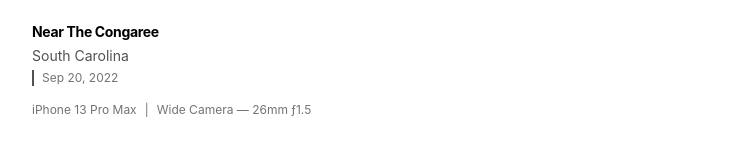
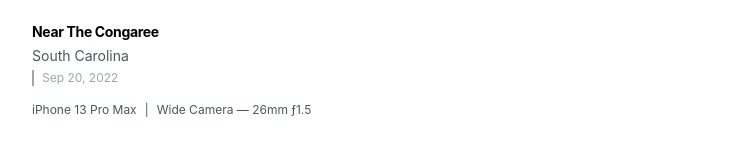
Before and after one commit to knlrvr/my-portfolio, a Next.js app: page /photos/near-the-congaree in a window 1280 px wide. Shown: the part 924-1092 px from the top of the page, without its empty margins (272-1007 px from the left). Built offline with nearby package versions, Linux system fonts and the light colour scheme.

Commit message:
styling: photos pages

```diff
--- a/app/globals.css
+++ b/app/globals.css
@@ -24,7 +24,7 @@
   --sh-keyword: #9d0006;
   --sh-comment: #928374;
   ::selection {
-    background-color: oklch(88% 0.011 106.6);
+    background-color: oklch(87.2% 0.007 219.6);
   }
 }
 
@@ -40,7 +40,7 @@
   --sh-keyword: #fb4934;
   --sh-comment: #928374;
   ::selection {
-    background-color: oklch(46.6% 0.025 107.3);
+    background-color: oklch(72.3% 0.014 214.4);
   }
 }
 
--- a/app/photos/[url]/page.tsx
+++ b/app/photos/[url]/page.tsx
@@ -122,15 +122,15 @@ export default async function PhotoPage({
                     <p className="font-bold tracking-tight">{photo.title}</p>
                 </div>
                 <div className="flex justify-between items-center">
-                    <p className="text-neutral-600 dark:text-neutral-400 my-1">{photo.location}</p>
+                    <p className="text-mist-600 dark:text-mist-400 my-1">{photo.location}</p>
                 </div>
                 <div className="">
-                  <p className="border-l-2 border-neutral-600 text-neutral-500 pl-2 text-xs">{photo.date}</p>
+                  <p className="border-l-2 border-mist-400 text-mist-400 dark:border-mist-600 dark:text-mist-600 pl-2 text-xs">{photo.date}</p>
                 </div>
-                <div className="flex mt-4 text-xs text-neutral-500 gap-2">
+                <div className="flex mt-4 text-xs text-mist-600 dark:text-mist-400 gap-2">
                     <p>{photo.taken}</p>
                     <span>|</span>
-                    <p>{photo.specs}</p>
+                    <p className="">{photo.specs}</p>
                 </div>
             </div>
         </Section>
```
